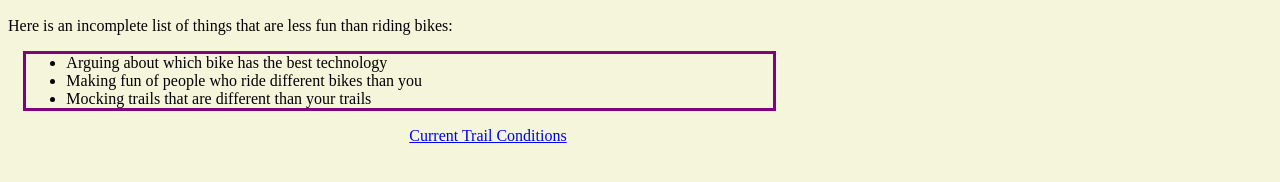
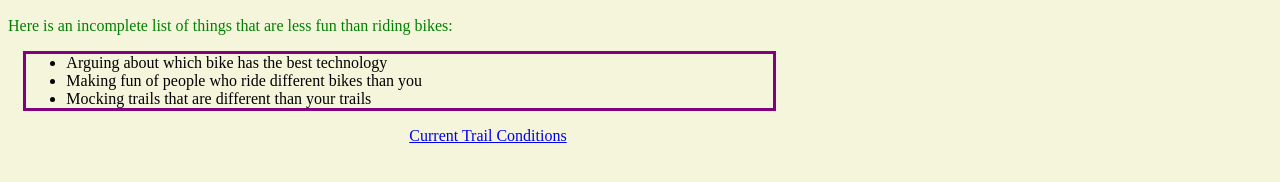
Before and after one commit to geoclimber4/geoclimber4.github.io, a plain HTML site: page index.html in a window 1280 px wide. Shown: the part 110-292 px from the top of the page. Drawn offline with Linux system fonts and the light colour scheme.

Commit message:
latest update to style.css and pages for requirements

```diff
--- a/index.html
+++ b/index.html
@@ -17,7 +17,7 @@
 <main>
 	<h1>Bikes are fun. But why?</h1>
 		<h2>This website is a reminder to the world that riding bikes is fun.</h2>
-		<p>Here is an incomplete list of things that are less fun than riding bikes:</p>
+		<p class="bikelist">Here is an incomplete list of things that are less fun than riding bikes:</p>
 		<ul>
 			<li>Arguing about which bike has the best technology</li>
 			<li>Making fun of people who ride different bikes than you</li>
--- a/style.css
+++ b/style.css
@@ -14,6 +14,10 @@ nav {
 
 main {
 	width:80%;
+}
+
+.bikelist {
+	color: green;
 }
 
 h1 {
```
Also changed, not shown: mybikes.html (+1 -1 lines).
